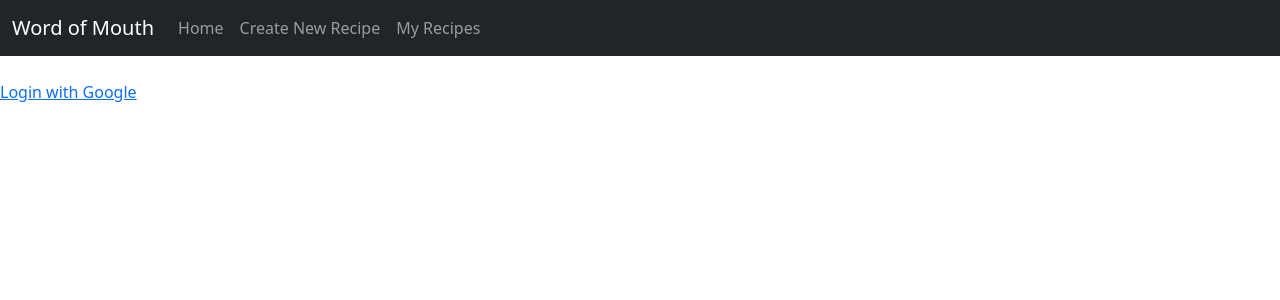
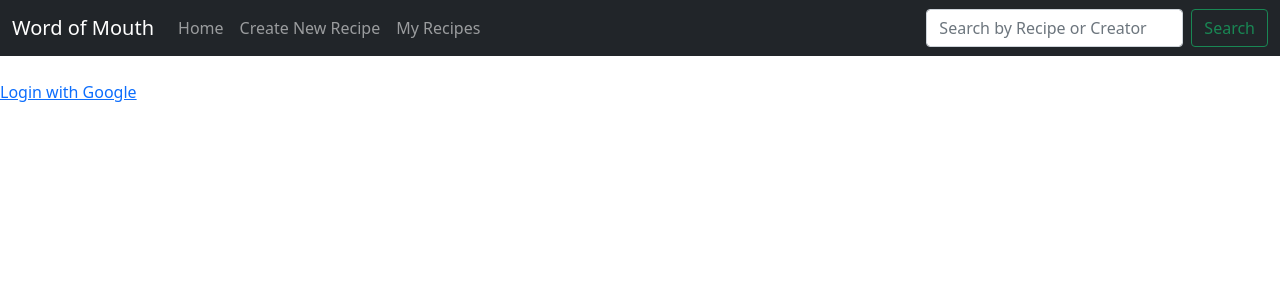
Before and after one commit to uva-cs3240-s22/group-project-b-24, a Django app: page / in a window 1280 px wide. Shown: the top 300 px of the page. Run offline with Django 4.2, Linux system fonts and the light colour scheme; parts of the project's set-up code (start-up, migrations or seed data) failed here and were passed over; some libraries are stand-ins or nearby versions.

Commit message:
basic search by name

```diff
--- a/WOMbasic/models.py
+++ b/WOMbasic/models.py
@@ -13,6 +13,8 @@ class Recipe(models.Model):
     recipe_description = models.TextField(default="")
     recipe_image = models.ImageField(null=True, blank=True, upload_to="images/", default="media/images/default_image.png")
 
+    objects = models.Manager()
+
     def __str__(self):
         return self.recipe_name
 
--- a/WOMbasic/templates/base_template.html
+++ b/WOMbasic/templates/base_template.html
@@ -15,13 +15,14 @@
 <body>
     <nav class="navbar navbar-expand-lg navbar-dark bg-dark">
         <div class="container-fluid">
+
             <a class="navbar-brand" href="{% url 'WOMbasic:home' %}">Word of Mouth</a>
+
             <button class="navbar-toggler" type="button" data-bs-toggle="collapse" data-bs-target="#pages" aria-controls="pages" aria-expanded="false" aria-label="Toggle navigation">
                 <span class="navbar-toggler-icon"></span>
             </button>
-
             <div class="collapse navbar-collapse" id="pages">
-                <ul class="navbar-nav me-auto mb-2 mb-lg-0">
+                <ul class="navbar-nav me-auto">
                     <li class="nav-item">
                         <a class="nav-link" href="{% url 'WOMbasic:home' %}">Home</a>
                     </li>
@@ -33,6 +34,15 @@
                     </li>
                 </ul>
             </div>
+
+             <div>
+                <form class="d-flex" method=POST action="{% url 'WOMbasic:search-results' %}">
+                    {% csrf_token %}
+                    <input class="form-control me-2" type="search" placeholder="Search by Recipe or Creator" aria-label="Search" name="searched">
+                    <button class="btn btn-outline-success" type="submit">Search</button>
+                </form>
+            </div>
+
         </div>
     </nav>
     {% block content %}
--- a/WOMbasic/urls.py
+++ b/WOMbasic/urls.py
@@ -7,5 +7,6 @@ urlpatterns = [
     path('', views.HomeView.as_view(), name='home'),
     path('recipe/<int:pk>/', views.RecipeDetailView.as_view(), name='recipe-details'),
     path('submit/', views.SubmitRecipe.as_view(), name='submit'),
-    path('recipe/<int:pk>/delete/', views.DeleteRecipe.as_view(), name='delete')
+    path('recipe/<int:pk>/delete/', views.DeleteRecipe.as_view(), name='delete'),
+    path('results/', views.search_results, name='search-results'),
 ] + static(settings.MEDIA_URL, document_root=settings.MEDIA_ROOT)
--- a/WOMbasic/views.py
+++ b/WOMbasic/views.py
@@ -1,5 +1,5 @@
 from django.shortcuts import render
-from django.views.generic import ListView, DetailView, CreateView, DeleteView
+from django.views.generic import ListView, DetailView, CreateView, DeleteView, FormView
 from django.http import HttpResponse
 from . models import Recipe
 from . forms import RecipeForm
@@ -28,3 +28,12 @@ class DeleteRecipe(DeleteView):
     model = Recipe
     template_name = 'WOMbasic/delete_recipe.html'
     success_url = reverse_lazy('WOMbasic:home')
+
+
+def search_results(request):
+    if request.method == "POST":
+        searched = request.POST['searched']
+        results = Recipe.objects.filter(recipe_name__contains=searched, recipe_description__contains=searched)
+        return render(request, 'WOMbasic/search_results.html', {'searched': searched, 'results': results})
+    else:
+        return render(request, 'WOMbasic/search_results.html', {})
```
Also changed, not shown: WOMbasic/templates/WOMbasic/search_results.html (added, +24 -0 lines), WOMbasic/migrations/0004_alter_recipe_recipe_image.py (added).
